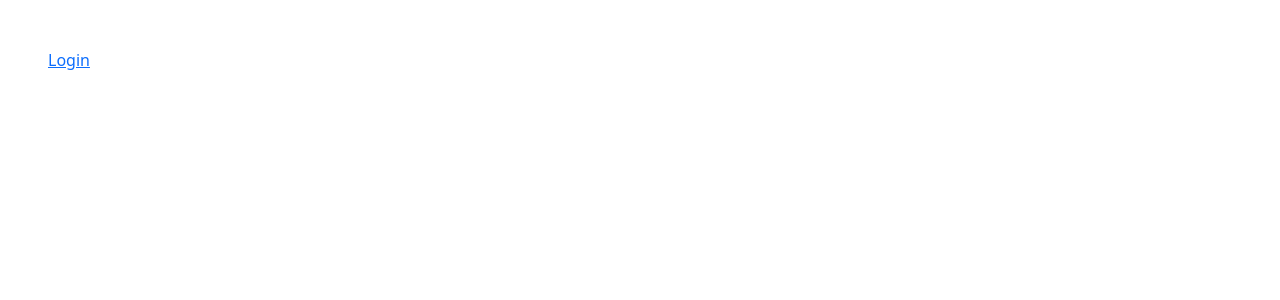
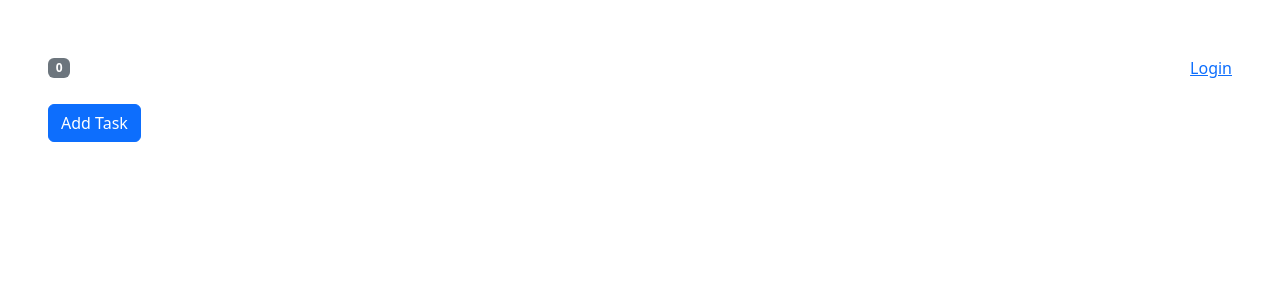
Before and after one commit to pray3m/ReactPlayground, a React (Vite) app: page / in a window 1280 px wide. Shown: the top 300 px of the page. Built offline with nearby package versions, Linux system fonts and the light colour scheme.

Commit message:
Sharing state using react context

```diff
--- a/src/state-management/NavBar.tsx
+++ b/src/state-management/NavBar.tsx
@@ -1,9 +1,13 @@
+import { useContext } from "react";
 import LoginStatus from "./LoginStatus";
+import TasksContext from "./contexts/tasksContext";
 
 const NavBar = () => {
+  const { tasks } = useContext(TasksContext);
+
   return (
     <nav className="navbar d-flex justify-content-between">
-      <span className="badge text-bg-secondary">4</span>
+      <span className="badge text-bg-secondary">{tasks.length}</span>
       <LoginStatus />
     </nav>
   );
--- a/src/state-management/StateManagement.tsx
+++ b/src/state-management/StateManagement.tsx
@@ -1,12 +1,17 @@
-import LoginStatus from "./LoginStatus";
+import { useReducer } from "react";
+import TasksContext from "./contexts/tasksContext";
+import HomePage from "./HomePage";
+import NavBar from "./NavBar";
+import taskReducer from "./reducers/taskReducer";
 
 const StateManagement = () => {
+  const [tasks, dispatch] = useReducer(taskReducer, []);
+
   return (
-    <div>
-      {/* <Counter /> */}
-      {/* <TaskList /> */}
-      <LoginStatus />
-    </div>
+    <TasksContext.Provider value={{ tasks, dispatch }}>
+      <NavBar />
+      <HomePage />
+    </TasksContext.Provider>
   );
 };
 
--- a/src/state-management/TaskList.tsx
+++ b/src/state-management/TaskList.tsx
@@ -1,10 +1,10 @@
-import { useReducer } from "react";
-import taskReducer from "./reducers/taskReducer";
+import { useContext } from "react";
+import TasksContext from "./contexts/tasksContext";
 
 const TaskList = () => {
   // const [tasks, setTasks] = useState<Task[]>([]);
 
-  const [tasks, dispatch] = useReducer(taskReducer, []);
+  const { tasks, dispatch } = useContext(TasksContext);
 
   return (
     <>
--- /dev/null
+++ b/src/state-management/contexts/tasksContext.ts
@@ -0,0 +1,13 @@
+import React, { Dispatch } from "react";
+import { Task, TaskAction } from "../reducers/taskReducer";
+
+interface TaskContextType {
+  tasks: Task[];
+  dispatch: Dispatch<TaskAction>;
+}
+
+const TasksContext = React.createContext<TaskContextType>(
+  {} as TaskContextType
+);
+
+export default TasksContext;
--- a/src/state-management/reducers/taskReducer.ts
+++ b/src/state-management/reducers/taskReducer.ts
@@ -1,4 +1,4 @@
-interface Task {
+export interface Task {
   id: number;
   title: string;
 }
@@ -13,7 +13,7 @@
   taskId: number;
 }
 
-type TaskAction = AddTask | DeleteTask;
+export type TaskAction = AddTask | DeleteTask;
 
 const taskReducer = (tasks: Task[], action: TaskAction): Task[] => {
   switch (action.type) {
```
